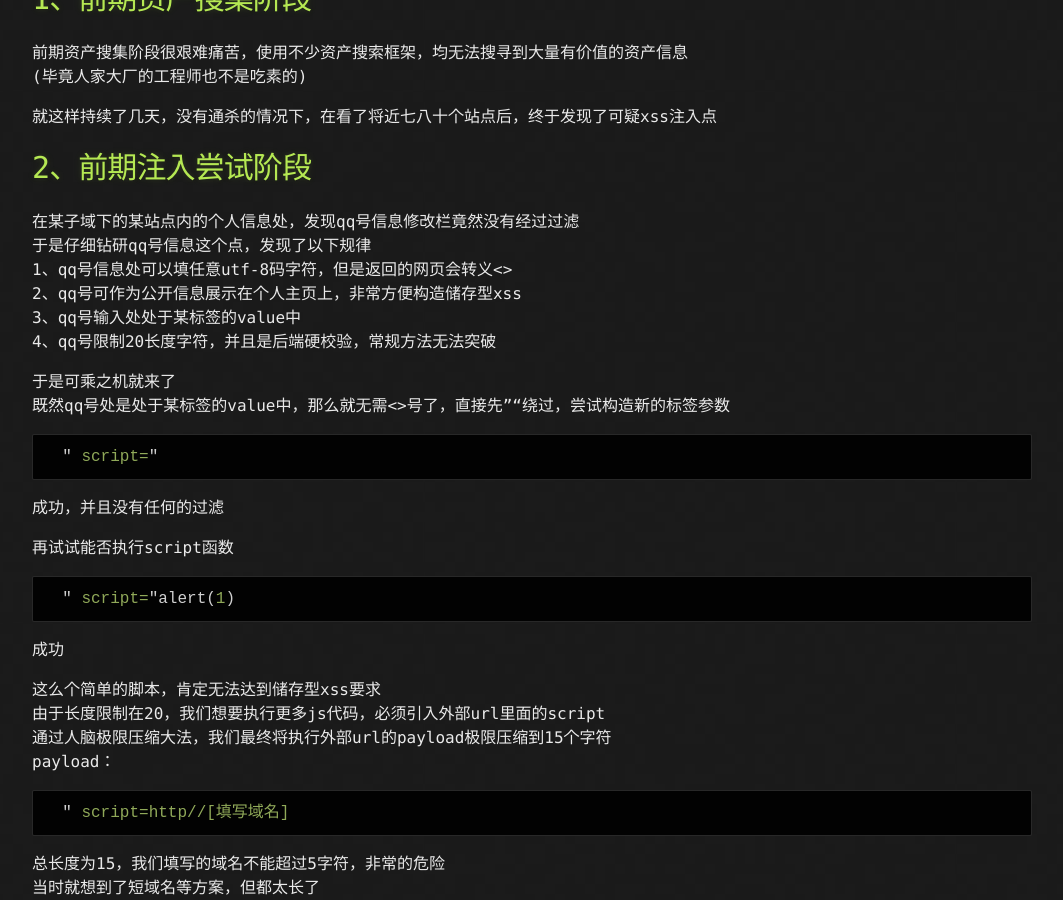
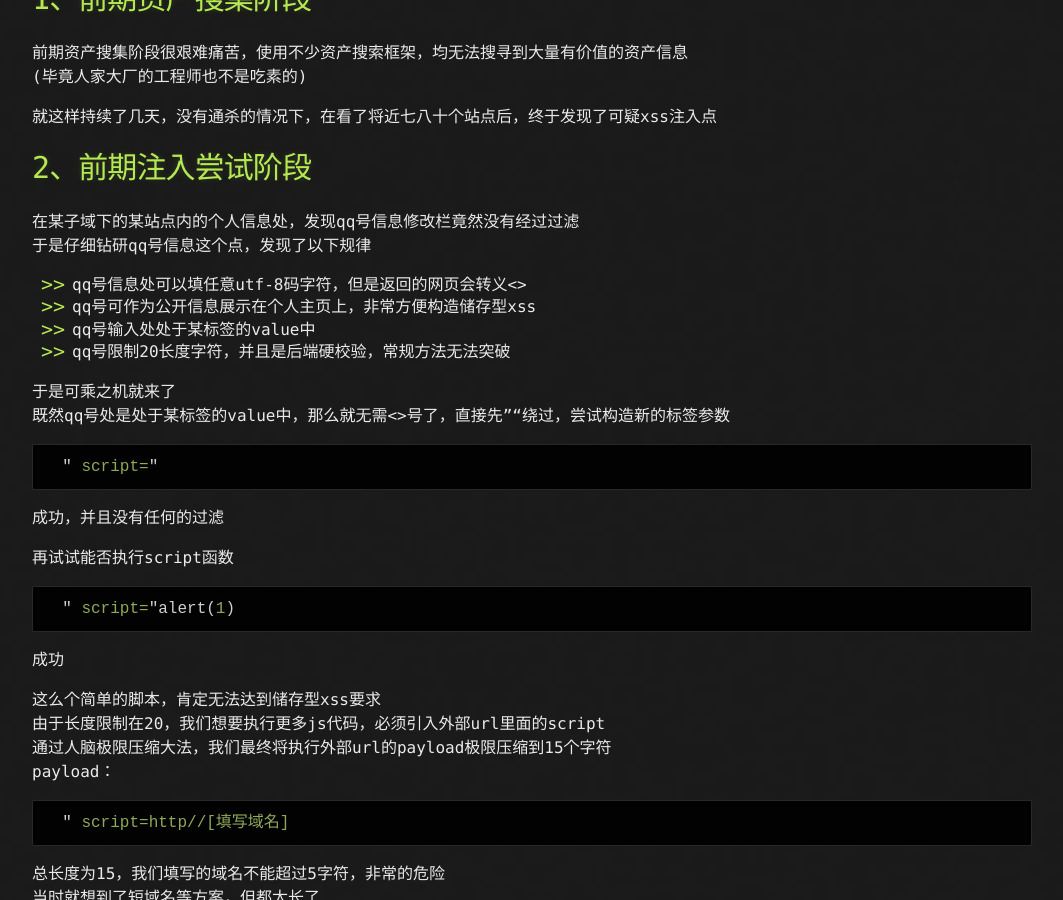
Before and after one commit to Leeyangee/leeyangee.github.io, a Jekyll site: the page built from _posts/2023-06-19-SRC实战-对某大型厂商成功渗透经历.md, in a window 1280 px wide and 900 px high, scrolled down 441 px. Shown: the whole window, without its empty margins (108-1171 px from the left). Built offline with Jekyll 4.4.1, drawn with Linux system fonts in a browser that asks for light colours.

Commit message:
Update 2023-06-19-SRC实战-对某大型厂商成功渗透经历.md

```diff
--- a/_posts/2023-06-19-SRC实战-对某大型厂商成功渗透经历.md
+++ b/_posts/2023-06-19-SRC实战-对某大型厂商成功渗透经历.md
@@ -18,10 +18,10 @@ published: true
 # [](#header-1)2、前期注入尝试阶段
 在某子域下的某站点内的个人信息处，发现qq号信息修改栏竟然没有经过过滤
 于是仔细钻研qq号信息这个点，发现了以下规律
-1、qq号信息处可以填任意utf-8码字符，但是返回的网页会转义<>
-2、qq号可作为公开信息展示在个人主页上，非常方便构造储存型xss
-3、qq号输入处处于某标签的value中
-4、qq号限制20长度字符，并且是后端硬校验，常规方法无法突破
+*    qq号信息处可以填任意utf-8码字符，但是返回的网页会转义<>
+*    qq号可作为公开信息展示在个人主页上，非常方便构造储存型xss
+*    qq号输入处处于某标签的value中
+*    qq号限制20长度字符，并且是后端硬校验，常规方法无法突破
 
 
 于是可乘之机就来了
```
